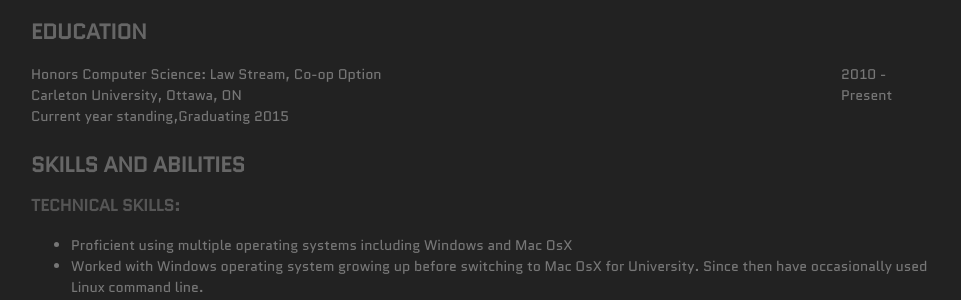
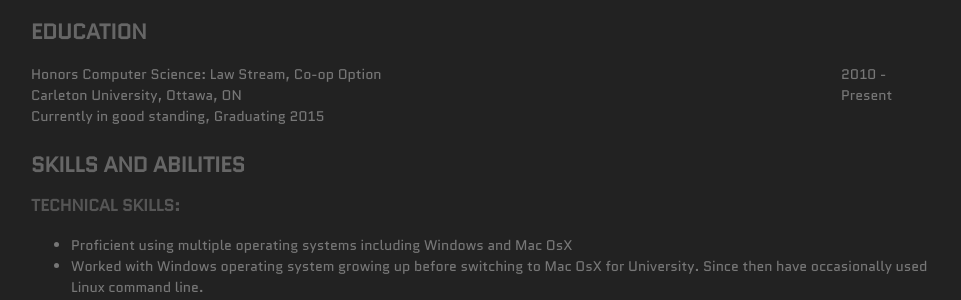
Before and after one commit to mgingras/The-old-mgingras.ca, a Jekyll site: the page built from resume/index.html, in a window 1280 px wide. Shown: the part 192-492 px from the top of the page, without its empty margins (159-1120 px from the left). Built offline with Jekyll 4.4.1, drawn with Linux system fonts in a browser that asks for light colours; Markdown is read by kramdown in place of the engine named in the settings.

Commit message:
updated resume

```diff
--- a/_includes/resume.html
+++ b/_includes/resume.html
@@ -3,7 +3,7 @@
   <p>3480 McCarthy Rd.<br>Ottawa ON.<br>K1V 0G2</p>
 </div>
 <div style="width:600px;height:180px;float:right;">
-  <a href="mailto:martin.p.gingras@gmail.com?Subject=Martin Gingras' Resume" title="Email Me!"><i class="icon-envelope-alt icon-large"></i>&nbsp;martin@magingras.com</a>
+    <a href="mailto:martin.p.gingras@gmail.com?Subject=Martin Gingras' Resume" title="Email Me!"><i class="icon-envelope-alt icon-large"></i>&nbsp;martin@magingras.com</a>
   <a style="float:right" href="http://github.com/mgingras/"><i class="icon-github icon-large"></i>&nbsp;github.com/mgingras/</a><br>
   <a href="+16138502565"><i class="icon-phone-sign icon-large"></i>&nbsp;613.850.2565</a>
   <a style="float:right" href="http://www.linkedin.com/in/martinpgingras"><i class="icon-linkedin-sign icon-large"></i>&nbsp;linkedin.com/in/martinpgingras</a>
@@ -15,7 +15,7 @@
   <div style=" witdth:90%;float:left;">
     <p>Honors Computer Science: Law Stream, Co-op Option<br>
       Carleton University, Ottawa, ON<br>
-      Current year standing,Graduating 2015<br>
+      Currently in good standing, Graduating 2015<br>
     </p>
   </div>
   <div style="width:10%;float:right;">
```
Also changed, not shown: other parts of _includes/resume.html (+1 -1 lines).
